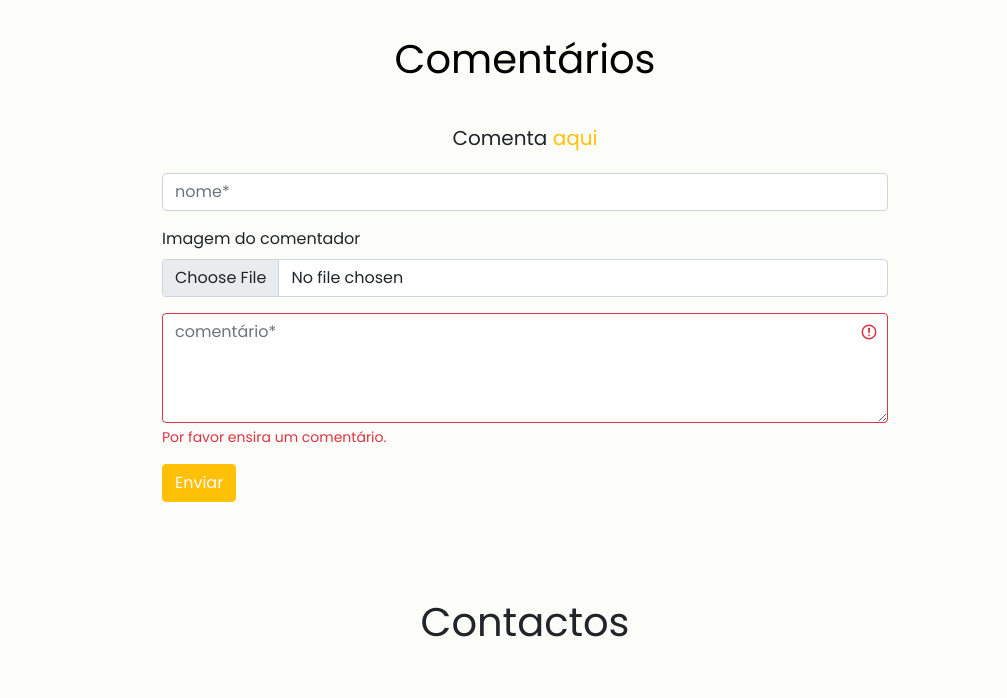
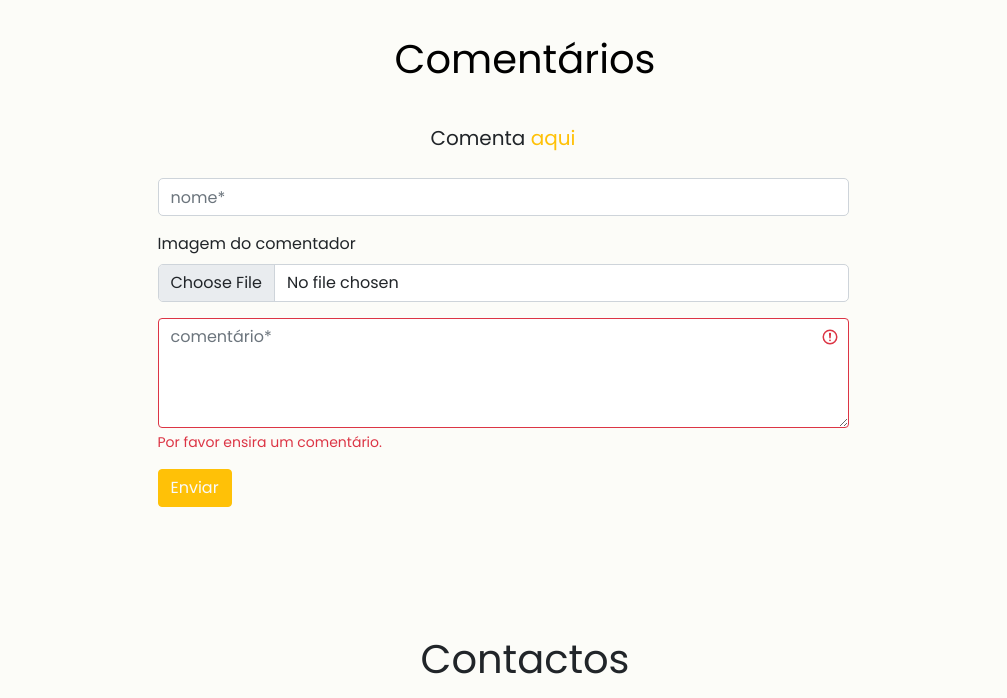
Before and after one commit to savioambrosio/Delivery-Pizzas, a plain HTML site: page index.html in a window 1280 px wide. Shown: the part 3670-4368 px from the top of the page, without its empty margins (115-1122 px from the left). Drawn offline with nearby package versions, Linux system fonts and the light colour scheme.

Commit message:
Add files via upload

```diff
--- a/index.html
+++ b/index.html
@@ -430,16 +430,18 @@
               <h1 class="text-center">Comentários</h1>
             </div>
         </section>
-        <section id="com">
-            <div id="comente" class="container-fluid">
+        <section id="pedido">
+          <div class ="formu">
+            <div id="pedidos" class="container-fluid">
               <h1 class="text-center">Comenta <span class="text-warning">aqui</span></h1>
+            </div>
             <form class="row g-3">
               <div class="col-md-7 container-fluid">
                 <input type="text" class="form-control" name="Name" id="validationDefault01" placeholder="nome*" required>
               </div>
               <div class="col-md-7 container-fluid">
-                <label for="formFile" class="form-label">Imagem do comentador</label>
-                <input class="form-control" type="file" id="formFile" required>
+                  <label for="formFile" class="form-label">Imagem do comentador</label>
+                  <input class="form-control" type="file" id="formFile" required>
               </div>
               <div class="col-md-7 container-fluid">
                 <textarea class="form-control is-invalid" id="validationTextarea" placeholder="comentário*" required rows="4"></textarea>
--- a/style.css
+++ b/style.css
@@ -146,17 +146,6 @@
     height: 100%;
     text-align: center;
 }
-#comente{
-    background-color:rgb(252, 252, 248);
-    padding-top: 10px;
-    padding-bottom: 18px;
-    height: 100%;
-    text-align: left;
-}
-#comente h1{
-    font-size: 20px;
-    padding-bottom: 15px;
-}
 #pedido{
     background-color:rgb(252, 252, 248);
     padding-top: 10px;
@@ -171,17 +160,14 @@
 
 #pedido .formu input{
     width: 100%;
-    height: 40px;
+    height: 38px;
     text-align: left;
     border-radius: 5px;
-    padding-top: 20px;
 }
-
 #pedido .formu{
     width: 95%;
     background-color: rgb(252, 252, 248);
     padding-left: 20px;
-    text-align: left;
 }
 #quems{
     background-color:rgb(252, 252, 248);
@@ -328,7 +314,7 @@
         padding-bottom: 15px;
     }
     #comentario{
-        padding-top: 10px;
+        padding-top: 1px;
         padding-bottom: 18px;
     }
     #quems .carta{
@@ -367,7 +353,7 @@
     }
     #localizacao{
         padding-top: 5px;
-        padding-bottom: 5px;
+        padding-bottom: 1px;
     }
     #contactoos{
         padding-top: 3px;
```
